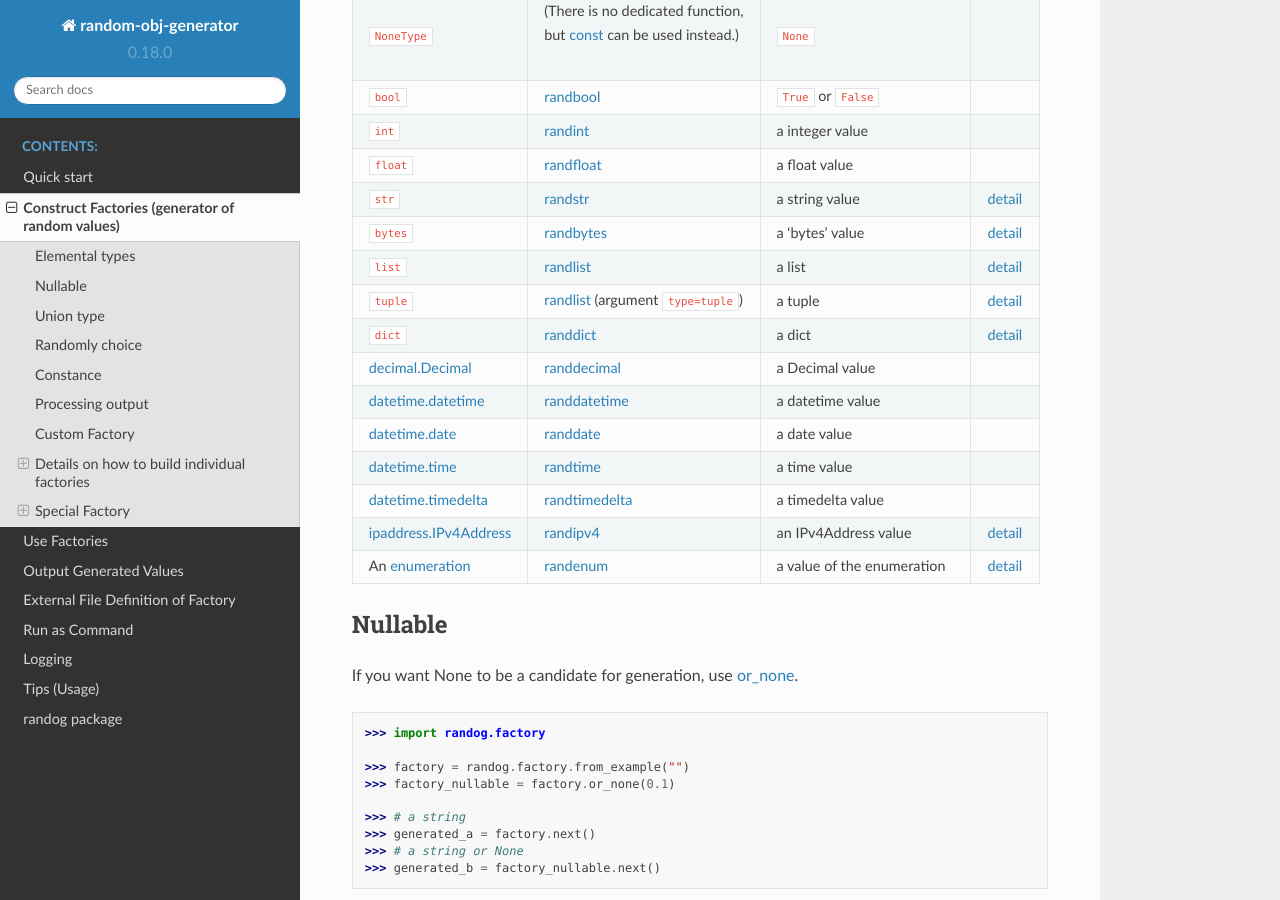
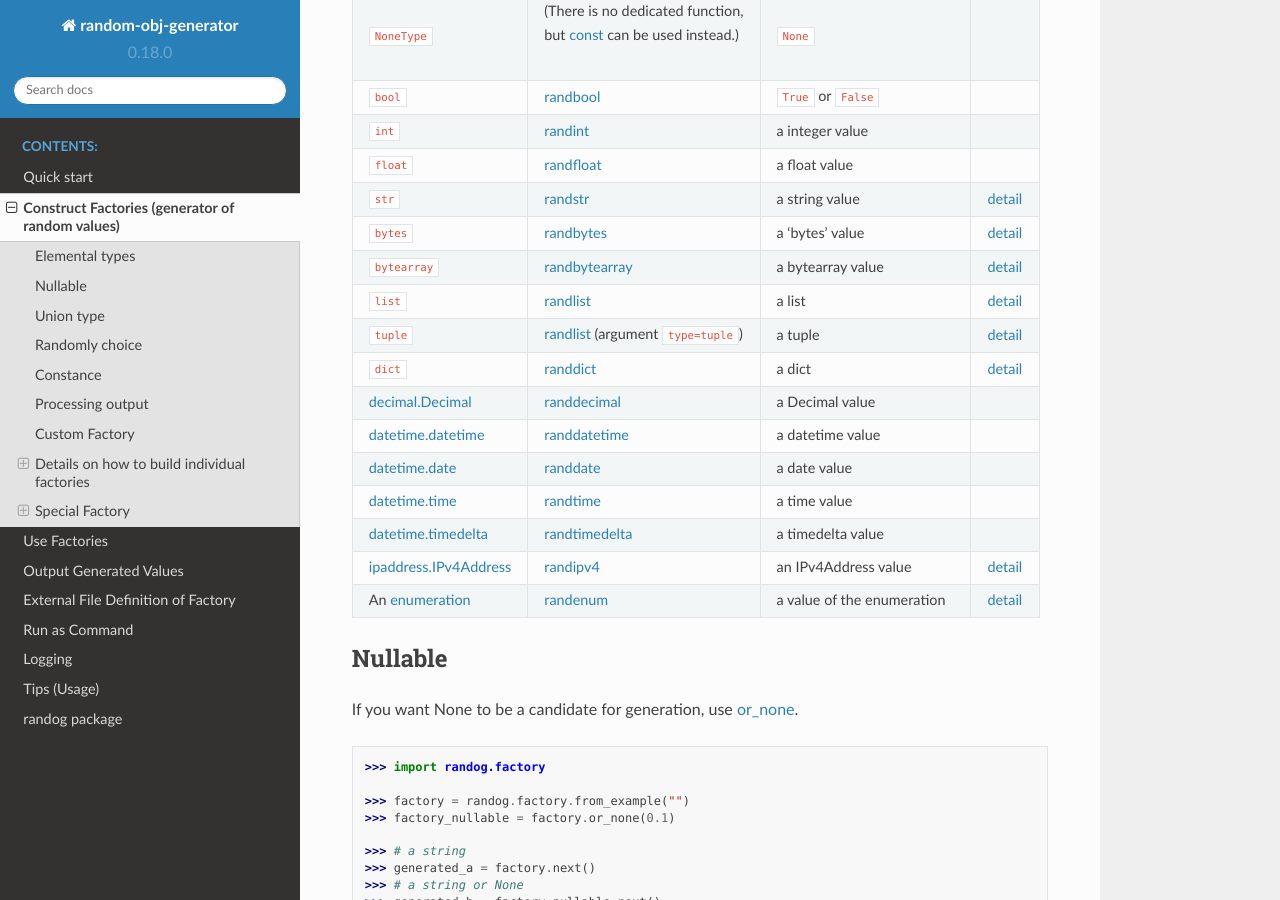
Before and after one commit to unaguna/random-obj-generator, a Sphinx documentation site: the page built from sphinx/source/doc.construct_factories.rst, in a window 1280 px wide and 900 px high, scrolled down 738 px. Built offline with Sphinx 7.4.7 and the Read the Docs theme 3.1.0, drawn with Linux system fonts in a browser that asks for light colours.

Commit message:
📝 randbytearray

```diff
--- a/sphinx/source/doc.bytes_factory.rst
+++ b/sphinx/source/doc.bytes_factory.rst
@@ -6,6 +6,8 @@ You can create a factory that generates bytes values with `randbytes <randog.fac
 .. note::
     Although a factory of bytes can be created by passing a bytes as an example to `from_example <randog.factory.html#randog.factory.from_example>`_, it is not possible to specify the creation condition.
 
+.. note::
+    You can also create a factory that generates bytearray (mutable bytes) values with `randbytearray <randog.factory.html#randog.factory.randbytearray>`_. Arguments is same as for randbytes.
 
 Simple factory
 --------------
--- a/sphinx/source/doc.construct_factories.rst
+++ b/sphinx/source/doc.construct_factories.rst
@@ -63,6 +63,11 @@ You can create a factory that generates values of the following types:
    * - :code:`bytes`
      - `randbytes <randog.factory.html#randog.factory.randbytes>`_
      - a 'bytes' value
+     - :doc:`detail <doc.bytes_factory>`
+
+   * - :code:`bytearray`
+     - `randbytearray <randog.factory.html#randog.factory.randbytearray>`_
+     - a bytearray value
      - :doc:`detail <doc.bytes_factory>`
 
    * - :code:`list`
```
Also changed, not shown: 3 other files.
